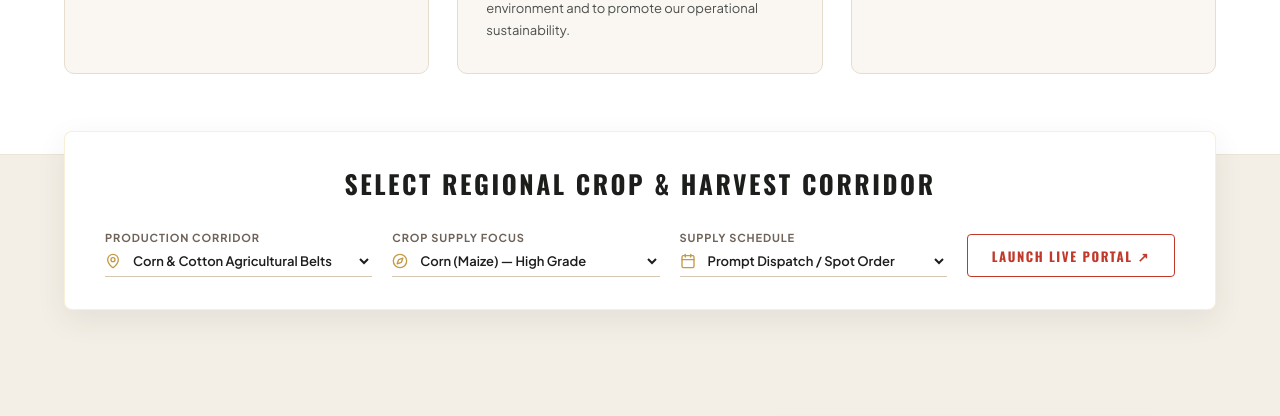
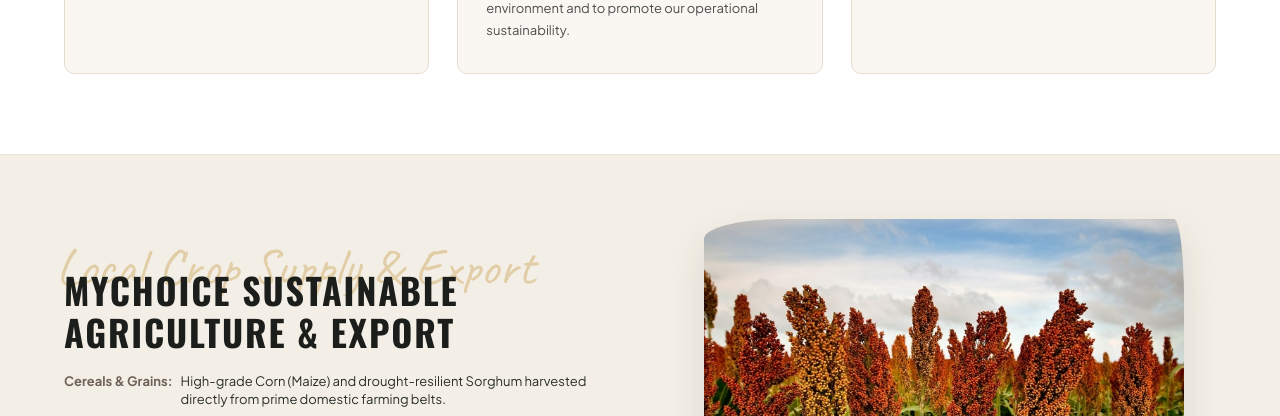
Before and after one commit to Goodomenn/mychoiceethiopia_overview, a React (Vite) app: page / in a window 1280 px wide. Shown: the part 1640-2056 px from the top of the page. Built offline with nearby package versions, Linux system fonts and the light colour scheme.

Commit message:
Remove regional crop & harvest corridor selector bar section from home page

```diff
--- a/src/pages/Home.jsx
+++ b/src/pages/Home.jsx
@@ -1,9 +1,6 @@
-import React, { useState } from 'react';
+import React from 'react';
 import { Link } from 'react-router-dom';
 import {
-  MapPin,
-  Compass,
-  Calendar,
   ArrowRight,
   CheckCircle2,
   ShieldCheck,
@@ -22,15 +19,6 @@
 export default function Home() {
   // Flag: Expeditions and Corporate Fleet are preserved in codebase but hidden from UI for now
   const SHOW_FLEET_AND_TOURS = false;
-
-  const [selectedCorridor, setSelectedCorridor] = useState('corn-cotton');
-  const [selectedCrop, setSelectedCrop] = useState('corn');
-  const [selectedPeriod, setSelectedPeriod] = useState('prompt');
-
-  const handleRouteSearch = (e) => {
-    e.preventDefault();
-    window.open('https://agri.mychoiceethiopia.com/', '_blank', 'noopener,noreferrer');
-  };
 
   const objectivesList = [
     'Expansion of Agriculture production and sustainable local crop supply.',
@@ -266,79 +254,6 @@
         </div>
       </section>
 
-      {/* ========================================================= */}
-      {/* 4. SELECTOR BAR ("SELECT CROP & BELT")                    */}
-      {/* ========================================================= */}
-      <section className="route-selector-section">
-        <div className="trail-container">
-          <div className="selector-card-box">
-            <h2 className="selector-title">SELECT REGIONAL CROP &amp; HARVEST CORRIDOR</h2>
-
-            <form onSubmit={handleRouteSearch} className="selector-form-row">
-              {/* Field 1: Destination / Corridor */}
-              <div className="selector-field">
-                <span className="field-label">Production Corridor</span>
-                <div className="input-icon-wrap">
-                  <MapPin size={16} className="field-icon" />
-                  <select
-                    value={selectedCorridor}
-                    onChange={(e) => setSelectedCorridor(e.target.value)}
-                    className="selector-select"
-                  >
-                    <option value="corn-cotton">Corn &amp; Cotton Agricultural Belts</option>
-                    <option value="sorghum-sunflower">Sorghum &amp; Sunflower Regional Fields</option>
-                    <option value="masho-plains">Masho (Mung Bean) Grower Plains</option>
-                    <option value="nationwide">Nationwide Agricultural Aggregation</option>
-                  </select>
-                </div>
-              </div>
-
-              {/* Field 2: Crop Selection */}
-              <div className="selector-field">
-                <span className="field-label">Crop Supply Focus</span>
-                <div className="input-icon-wrap">
-                  <Compass size={16} className="field-icon" />
-                  <select
-                    value={selectedCrop}
-                    onChange={(e) => setSelectedCrop(e.target.value)}
-                    className="selector-select"
-                  >
-                    <option value="corn">Corn (Maize) — High Grade</option>
-                    <option value="cotton">Raw Cotton Fiber &amp; Lint</option>
-                    <option value="sorghum">Sorghum Grain (Food &amp; Feed)</option>
-                    <option value="sunflower">Sunflower Oilseeds</option>
-                    <option value="masho">Masho (Green Mung Beans)</option>
-                  </select>
-                </div>
-              </div>
-
-              {/* Field 3: Period / Season */}
-              <div className="selector-field">
-                <span className="field-label">Supply Schedule</span>
-                <div className="input-icon-wrap">
-                  <Calendar size={16} className="field-icon" />
-                  <select
-                    value={selectedPeriod}
-                    onChange={(e) => setSelectedPeriod(e.target.value)}
-                    className="selector-select"
-                  >
-                    <option value="prompt">Prompt Dispatch / Spot Order</option>
-                    <option value="seasonal">Annual Harvest Contract</option>
-                    <option value="year-round">Continuous Warehouse Supply</option>
-                  </select>
-                </div>
-              </div>
-
-              {/* Action Button */}
-              <div className="selector-btn-wrap">
-                <button type="submit" className="selector-red-btn">
-                  LAUNCH LIVE PORTAL ↗
-                </button>
-              </div>
-            </form>
-          </div>
-        </div>
-      </section>
 
       {/* ========================================================= */}
       {/* 5. THE SINUOUS MAP-TRAIL ROUTE (AGRICULTURE FEATURED)     */}
```
